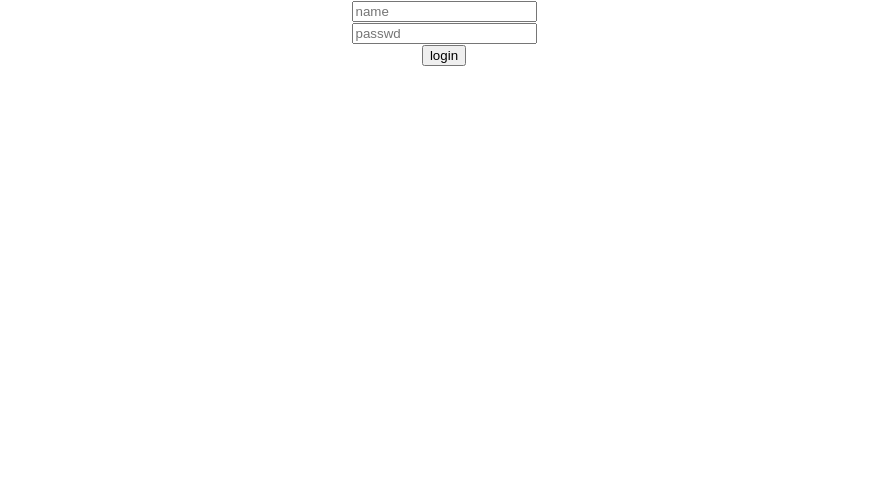
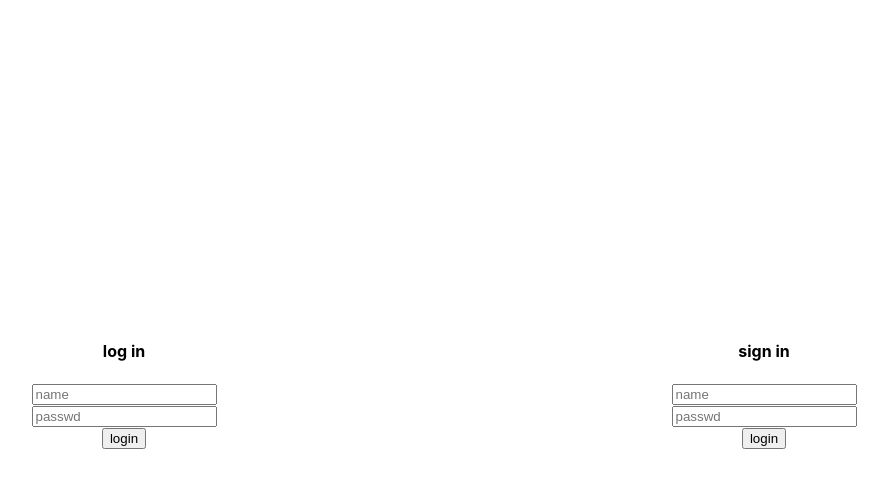
Before and after one commit to PigeonCoding/chat-app, a React (Create React App) app: page / in a window 1280 px wide. Shown: the top 488 px of the page, without its empty margins (196-1084 px from the left). Built offline with nearby package versions, Linux system fonts and the light colour scheme; no server answers.

Commit message:
added login, signin, and deleting account

```diff
--- a/src/App.css
+++ b/src/App.css
@@ -1,3 +1,9 @@
-.App {
+
+
+.Form{
+  display: grid;
+  gap: 0;
+  grid-template-columns: auto auto;
   text-align: center;
+  margin: 40vh 0;
 }
--- a/src/App.js
+++ b/src/App.js
@@ -1,12 +1,12 @@
 import './App.css';
 import axios from 'axios';
 import React, {useState} from "react"
-import { v4 as uuid } from 'uuid';
+// import { v4 as uuid } from 'uuid';
 
 
 let ran = true
 let logged = false
-let waslogged = false
+// let waslogged = false
 
 
 const adress = "http://localhost:8000"
@@ -14,6 +14,9 @@ const client = axios.create({
   baseURL: adress
 });
 
+function updateList(setUsers){
+  client.get("/users").then((res) => {setUsers(res.data)})
+}
 
 export default App;
 
@@ -27,7 +30,7 @@ function App() {
 
   return (
     <div className="App">
-      <Loginn users={users} />
+      <Loginn users={users} setUsers={setUsers}/>
     </div>
   );
 }
@@ -37,7 +40,12 @@ function Loginn(props) {
   const [fuser, setUser] = useState({
     name: "",
     passwd: "",
+    id: 0,
   })
+
+  function setShit(shit){
+    setUser(shit)
+  }
 
   function unloggin(){
     sethmmm("")
@@ -46,29 +54,51 @@ function Loginn(props) {
 
   return (
     <div>
-      {logged ? null : <form onSubmit={(e) => {e.preventDefault()}} >
-        <label>
+      {logged ? null : <form  className='Form' onSubmit={(e) => {e.preventDefault()}} >
+        <label className='login' >
+          <h4>log in</h4>
           <input placeholder='name' type={"text"} name="name" value={fuser.name} onChange={(e) => {setUser({...fuser, [e.target.name]: e.target.value})}} />
           <br/>
           <input  placeholder='passwd' type={"password"} name="passwd" value={fuser.passwd} onChange={(e) => {setUser({...fuser, [e.target.name]: e.target.value})}} />
+          <br/>
+          <button onClick={(e) => {checkLogin(fuser, props.users,sethmmm,setUser);logged = true;checkLogin(fuser, props.users,sethmmm,setUser)}} >login</button>
+          <br/>
         </label>
-        <br/>
-        <button onClick={(e) => {checkLogin(fuser, props.users,sethmmm);logged = true;checkLogin(fuser, props.users,sethmmm)}} >login</button>
+        <label className='signin' >
+          <h4>sign in</h4>
+          <input placeholder='name' type={"text"} name="name" value={fuser.name} onChange={(e) => {setUser({...fuser, [e.target.name]: e.target.value})}} />
+          <br/>
+          <input  placeholder='passwd' type={"password"} name="passwd" value={fuser.passwd} onChange={(e) => {setUser({...fuser, [e.target.name]: e.target.value})}} />
+          <br/>
+          <button onClick={(e) => {signIn(fuser, props.setUsers, props.users, sethmmm);logged = true;checkLogin(fuser, props.users,sethmmm,setShit)}}> login </button>
+        </label>
       </form>
       }
 
       {logged ? <br/> : <br/>}
       {!logged ? null : <button onClick={(e) => {unloggin()}} >log out</button>}
-      {!logged ? null : <h2>{hmmm} <br/> you are logged in as {fuser.name}</h2>}
+      {!logged ? null : <button onClick={(e) => {removeAcount(fuser, setUser); unloggin()}} >remove account</button>}
+      {!logged ? null : <h2>{hmmm} <br/> you are logged in as {fuser.name} with id {fuser.id}</h2>}
     </div>
   )
 }
 
-function checkLogin(user, users, sethmmm){
+function checkLogin(user, users, sethmmm, setUser){
   users.forEach(element => {
     console.log(logged)
     if(user.name === element.name && user.passwd === element.passwd && logged ){
+      setUser({...user, ["id"]: element.id})
       sethmmm("success")
     }
   });
 }
+
+function signIn(user, setUsers, users, sethmmm){
+  client.get("/adduser/" + user.name + "/" + user.passwd).then((res) => {checkLogin(user, users, sethmmm); setUsers(res.data);checkLogin(user, users, sethmmm)})
+
+}
+
+function removeAcount(user,setUser){
+  client.get("/deleteuser/" + user.id).then((e) => updateList(setUser))
+
+}
```
Also changed, not shown: 1 other file (tests, documents, lock files or other folders).
